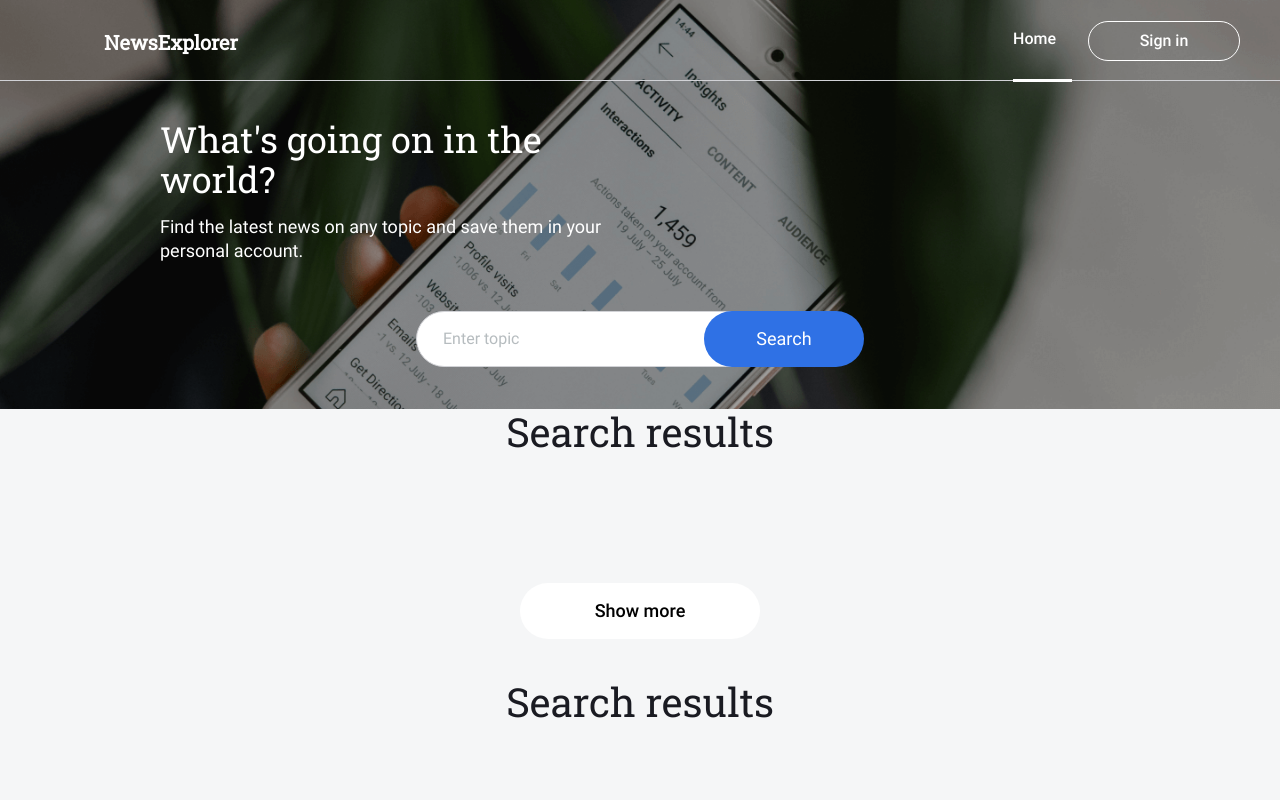
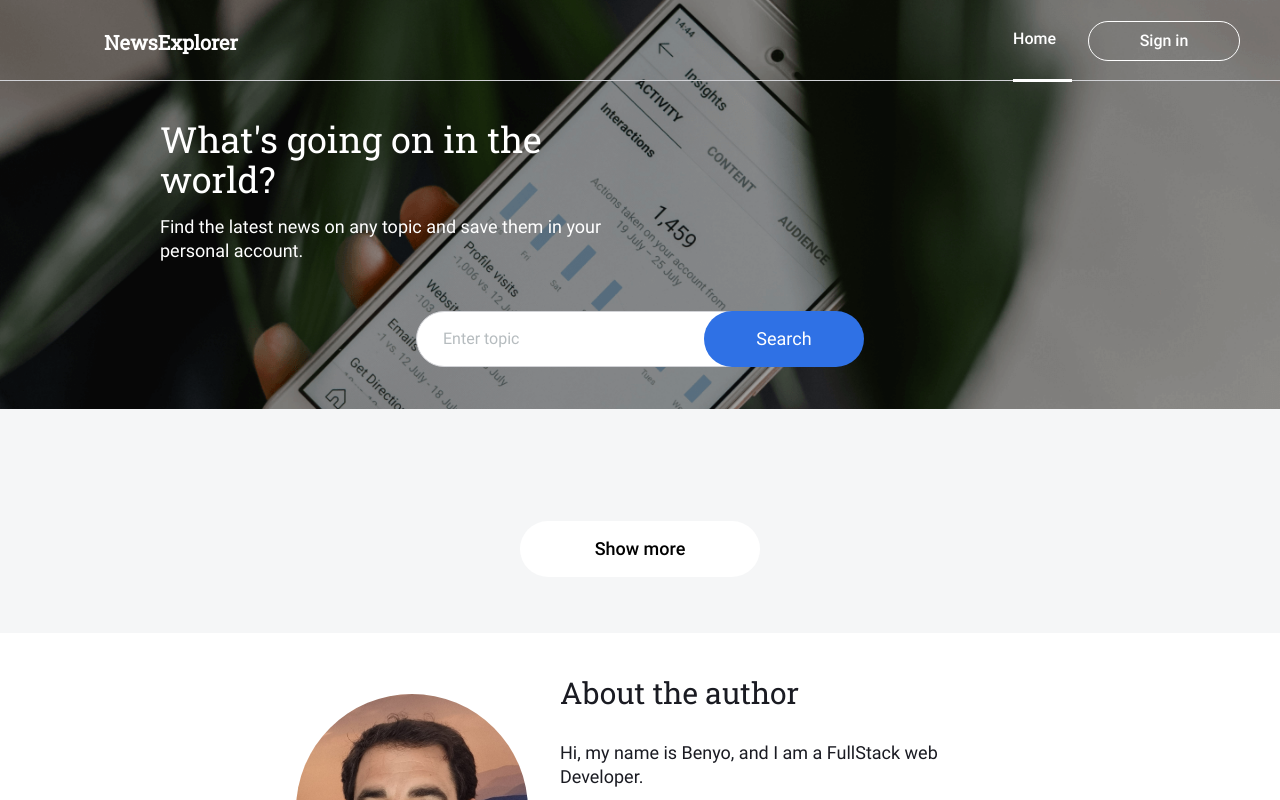
Before and after one commit to benyossef27/news-explorer-frontend, a React (Create React App) app: page / in a window 1280 px wide. Shown: the top 800 px of the page. Built offline with nearby package versions, Linux system fonts and the light colour scheme.

Commit message:
card button fix

```diff
--- a/src/components/App/App.js
+++ b/src/components/App/App.js
@@ -208,6 +208,7 @@ export default function App() {
           handleLogOut={handleLogOut}
           handleLogIn={handleLogIn}
           handleSearchSubmit={handleSearchSubmit}
+          savedArticles={savedArticles}
         />
         <Routes>
           <Route
--- a/src/components/Main/Main.js
+++ b/src/components/Main/Main.js
@@ -1,5 +1,4 @@
 import About from "../About/About";
-import NewsCard from "../NewsCard/NewsCard";
 import NewsCardList from "../NewsCardList/NewsCardList";
 
 export default function Main(props) {
@@ -14,14 +13,6 @@ export default function Main(props) {
   return (
     <main className="main">
       <NewsCardList
-        isLoggedIn={false}
-        location={location}
-        searchedArticles={searchedArticles}
-        handleSaveArticle={handleSaveArticle}
-        handleDeleteArticle={handleDeleteArticle}
-        savedArticles={savedArticles}
-      />
-      <NewsCardList
         isLoggedIn={isLoggedIn}
         location={location}
         searchedArticles={searchedArticles}
--- a/src/components/ModalWindow/ModalWindow.js
+++ b/src/components/ModalWindow/ModalWindow.js
@@ -1,10 +1,12 @@
 import PopupWithForm from "../PopupWithForm/PopupWithForm";
 import Info from "../Info/Info";
+import Preloader from "../Preloader/Preloader";
 
 export default function ModalWindow(props) {
   const {
     isModalOpen,
     isLoginFormOpen,
+    isPreloaderOpen,
     isInfoOpen,
     closeAllPopups,
     redirectToLogin,
@@ -23,7 +25,7 @@ export default function ModalWindow(props) {
         handleLoginSubmit={handleLoginSubmit}
         handleSignupSubmit={handleSignupSubmit}
       />
-
+      <Preloader isPreloaderOpen={isPreloaderOpen} />
       <Info
         isInfoOpen={isInfoOpen}
         redirectToLogin={redirectToLogin}
--- a/src/components/NewsCard/NewsCard.css
+++ b/src/components/NewsCard/NewsCard.css
@@ -20,9 +20,6 @@
   position: absolute;
   top: 24px;
   right: 24px;
-}
-
-.card__buton_type_regulare {
   background-image: url("../../images/save-button.svg");
 }
 
--- a/src/components/NewsCard/NewsCard.js
+++ b/src/components/NewsCard/NewsCard.js
@@ -1,5 +1,4 @@
 import { useState, useEffect } from "react";
-import { useLocation } from "react-router";
 
 export default function NewsCard(props) {
   const {
--- a/src/components/NewsCardList/NewsCardList.js
+++ b/src/components/NewsCardList/NewsCardList.js
@@ -1,19 +1,96 @@
 import Loader from "../Loader/Loader";
+import { useState, useEffect } from "react";
+import NewsCard from "../NewsCard/NewsCard";
 
-export default function NewsCardList({ children, isSearching, isFailed }) {
+export default function NewsCardList(props) {
+  const {
+    isLoggedIn,
+    location,
+    searchedArticles,
+    savedArticles,
+    handleSaveArticle,
+    handleDeleteArticle,
+  } = props;
+  const isOnSavedNewsPage = location.pathname === "/saved-news";
+  const [sliceOfArticles, setSliceOfArticles] = useState(3);
+
+  useEffect(() => {
+    setSliceOfArticles(localStorage.getItem("counter"));
+  }, [searchedArticles]);
+
+  function showMore() {
+    if (sliceOfArticles < searchedArticles.length) {
+      localStorage.setItem("counter", parseInt(sliceOfArticles) + 3);
+      setSliceOfArticles(localStorage.getItem("counter"));
+    }
+  }
   return (
-    <section className="cards">
-      {isSearching ? (
-        <Loader isFailed={isFailed} />
+    <>
+      {isOnSavedNewsPage ? (
+        <section
+          className={`cards ${savedArticles.length !== 0 && "cards__active"}`}
+        >
+          <div className="cards__wrapper">
+            <ul className="cards__list">
+              {
+                //saved
+                savedArticles.map((article, index) => (
+                  <NewsCard
+                    isLoggedIn={isLoggedIn}
+                    location={location}
+                    key={Math.round(Math.random() * 10000)}
+                    article={article}
+                    handleDeleteArticle={handleDeleteArticle}
+                  />
+                ))
+              }
+            </ul>
+          </div>
+        </section>
       ) : (
-        <>
-          <h2 className="cards__title">Search results</h2>
+        <section
+          className={`cards ${
+            searchedArticles.length !== 0 && "cards__active"
+          }`}
+        >
           <div className="cards__wrapper">
-            <ul className="cards__list">{children}</ul>
+            <ul className="cards__list">
+              {
+                //searched
+                searchedArticles
+                  .slice(0, sliceOfArticles)
+                  .map((article, index) => (
+                    <NewsCard
+                      isLoggedIn={isLoggedIn}
+                      location={location}
+                      key={Math.round(Math.random() * 10000)}
+                      article={{
+                        title: article.title,
+                        text: article.content,
+                        date: article.publishedAt,
+                        source: article.source.name,
+                        link: article.url,
+                        image: article.urlToImage,
+                      }}
+                      handleSaveArticle={handleSaveArticle}
+                      handleDeleteArticle={handleDeleteArticle}
+                      savedArticles={savedArticles}
+                    />
+                  ))
+              }
+            </ul>
+            <button
+              className={`cards__more ${
+                sliceOfArticles < searchedArticles.length &&
+                "cards__more_active"
+              }`}
+              onClick={showMore}
+            >
+              Show more
+            </button>
           </div>
-          <button className="cards__more">Show more</button>
-        </>
+        </section>
       )}
-    </section>
+    </>
   );
 }
```
